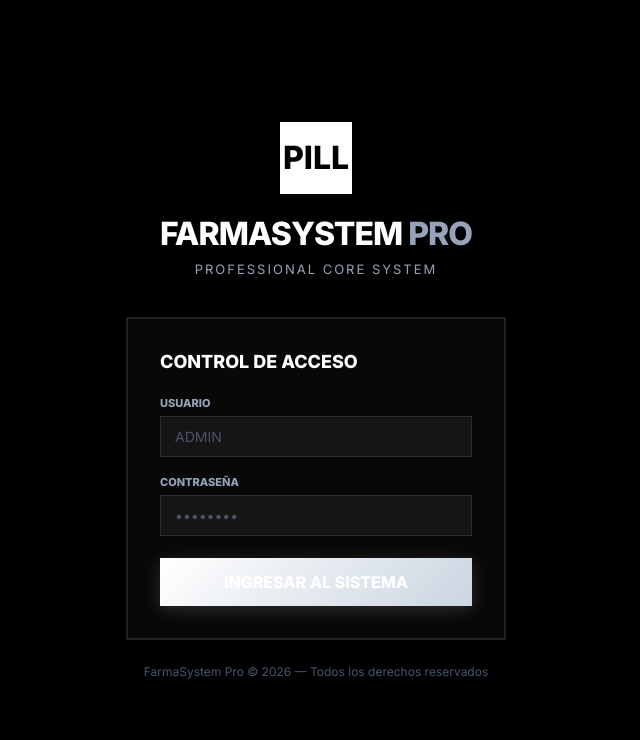
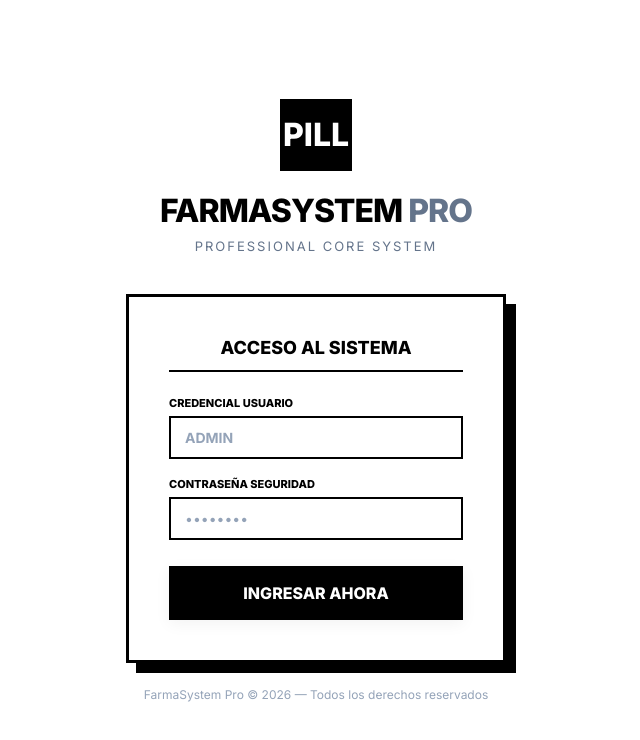
Before and after one commit to moisesx04/facrmacia, a Next.js app: page /login in a window 1280 px wide. Shown: the top 740 px of the page, without its empty margins (324-964 px from the left). Built offline with nearby package versions, Linux system fonts and the light colour scheme.

Commit message:
Migration to High-Contrast Light Mode (White with Black) - Final Design Optimization

```diff
--- a/src/app/globals.css
+++ b/src/app/globals.css
@@ -4,37 +4,37 @@
    DESIGN TOKENS
    ============================================================ */
 :root {
-  --bg-primary: #000000;
-  --bg-secondary: #050505;
-  --bg-card: rgba(255, 255, 255, 0.03);
-  --bg-card-hover: rgba(255, 255, 255, 0.06);
-  --border: rgba(255, 255, 255, 0.1);
-  --border-hover: rgba(255, 255, 255, 0.2);
+  --bg-primary: #ffffff;
+  --bg-secondary: #f8fafc;
+  --bg-card: rgba(0, 0, 0, 0.01);
+  --bg-card-hover: rgba(0, 0, 0, 0.03);
+  --border: rgba(0, 0, 0, 0.1);
+  --border-hover: rgba(0, 0, 0, 0.2);
 
-  --accent: #ffffff;
-  --accent-light: #f1f5f9;
-  --accent-dark: #cbd5e1;
-  --accent-glow: rgba(255, 255, 255, 0.15);
+  --accent: #000000;
+  --accent-light: #334155;
+  --accent-dark: #000000;
+  --accent-glow: rgba(0, 0, 0, 0.05);
 
-  --success: #e2e8f0;
-  --success-glow: rgba(255, 255, 255, 0.1);
-  --warning: #94a3b8;
-  --warning-glow: rgba(255, 255, 255, 0.08);
-  --danger: #ffffff;
-  --danger-glow: rgba(255, 255, 255, 0.2);
-  --info: #cbd5e1;
+  --success: #000000;
+  --success-glow: rgba(0, 0, 0, 0.05);
+  --warning: #475569;
+  --warning-glow: rgba(0, 0, 0, 0.03);
+  --danger: #000000;
+  --danger-glow: rgba(0, 0, 0, 0.1);
+  --info: #64748b;
 
-  --text-primary: #ffffff;
-  --text-secondary: #94a3b8;
-  --text-muted: #475569;
+  --text-primary: #000000;
+  --text-secondary: #475569;
+  --text-muted: #94a3b8;
 
   --sidebar-width: 260px;
   --header-height: 64px;
-  --radius: 0px; /* Squared for a more industrial B/W look */
+  --radius: 0px;
   --radius-sm: 0px;
   --radius-lg: 0px;
-  --shadow: 0 4px 0px rgba(255, 255, 255, 0.1);
-  --shadow-lg: 0 8px 0px rgba(255, 255, 255, 0.15);
+  --shadow: 0 4px 12px rgba(0, 0, 0, 0.05);
+  --shadow-lg: 0 8px 30px rgba(0, 0, 0, 0.08);
   --transition: all 0.15s ease-in-out;
 }
 
--- a/src/app/login/page.tsx
+++ b/src/app/login/page.tsx
@@ -32,24 +32,24 @@ export default function LoginPage() {
   }
 
   return (
-    <div style={{ minHeight: "100vh", display: "flex", alignItems: "center", justifyContent: "center", background: "var(--bg-primary)" }}>
+    <div style={{ minHeight: "100vh", display: "flex", alignItems: "center", justifyContent: "center", background: "#ffffff" }}>
       <div style={{ width: "100%", maxWidth: 420, padding: "0 20px" }}>
         {/* Logo */}
         <div style={{ textAlign: "center", marginBottom: 40 }}>
-          <div style={{ width: 72, height: 72, borderRadius: 0, background: "var(--accent)", color: "black", display: "flex", alignItems: "center", justifyContent: "center", margin: "0 auto 20px", fontSize: 32, fontWeight: 800 }}>
+          <div style={{ width: 72, height: 72, borderRadius: 0, background: "#000000", color: "#ffffff", display: "flex", alignItems: "center", justifyContent: "center", margin: "0 auto 20px", fontSize: 32, fontWeight: 800 }}>
             PILL
           </div>
-          <h1 style={{ fontSize: 32, fontWeight: 800, marginBottom: 8, letterSpacing: "-1px" }}>FARMASYSTEM <span style={{ color: "var(--text-secondary)" }}>PRO</span></h1>
-          <p style={{ color: "var(--text-secondary)", fontSize: 13, textTransform: "uppercase", letterSpacing: "2px" }}>Professional Core System</p>
+          <h1 style={{ fontSize: 32, fontWeight: 800, marginBottom: 8, letterSpacing: "-1px", color: "#000000" }}>FARMASYSTEM <span style={{ color: "#64748b" }}>PRO</span></h1>
+          <p style={{ color: "#64748b", fontSize: 13, textTransform: "uppercase", letterSpacing: "2px" }}>Professional Core System</p>
         </div>
 
         {/* Card */}
-        <div className="glass" style={{ padding: 32, borderRadius: 0, border: "2px solid var(--border)" }}>
-          <h2 style={{ fontSize: 18, fontWeight: 800, marginBottom: 24, textTransform: "uppercase" }}>Control de Acceso</h2>
+        <div style={{ padding: 40, borderRadius: 0, border: "3px solid #000000", background: "#ffffff", boxShadow: "10px 10px 0px #000000" }}>
+          <h2 style={{ fontSize: 18, fontWeight: 800, marginBottom: 24, textTransform: "uppercase", color: "#000000", textAlign: "center", borderBottom: "2px solid #000000", paddingBottom: 12 }}>Acceso al Sistema</h2>
 
           <form onSubmit={handleSubmit} style={{ display: "flex", flexDirection: "column", gap: 18 }}>
             <div>
-              <label className="label" htmlFor="email" style={{ textTransform: "uppercase", fontSize: 11, fontWeight: 800 }}>Usuario</label>
+              <label className="label" htmlFor="email" style={{ textTransform: "uppercase", fontSize: 11, fontWeight: 800, color: "#000000" }}>Credencial Usuario</label>
               <input
                 id="email"
                 type="text"
@@ -59,12 +59,12 @@ export default function LoginPage() {
                 onChange={(e) => setEmail(e.target.value)}
                 required
                 autoComplete="email"
-                style={{ borderRadius: 0 }}
+                style={{ borderRadius: 0, border: "2px solid #000000", background: "#ffffff", color: "#000000", fontWeight: 700 }}
               />
             </div>
 
             <div>
-              <label className="label" htmlFor="password" style={{ textTransform: "uppercase", fontSize: 11, fontWeight: 800 }}>Contraseña</label>
+              <label className="label" htmlFor="password" style={{ textTransform: "uppercase", fontSize: 11, fontWeight: 800, color: "#000000" }}>Contraseña Seguridad</label>
               <input
                 id="password"
                 type="password"
@@ -74,13 +74,13 @@ export default function LoginPage() {
                 onChange={(e) => setPassword(e.target.value)}
                 required
                 autoComplete="current-password"
-                style={{ borderRadius: 0 }}
+                style={{ borderRadius: 0, border: "2px solid #000000", background: "#ffffff", color: "#000000" }}
               />
             </div>
 
             {error && (
-              <div style={{ padding: "10px 14px", background: "white", border: "1px solid black", borderRadius: 0, color: "black", fontSize: 12, fontWeight: 800 }}>
-                ERROR: {error}
+              <div style={{ padding: "12px", background: "#000000", border: "1px solid #000000", borderRadius: 0, color: "#ffffff", fontSize: 12, fontWeight: 800, textAlign: "center" }}>
+                ALERTA: {error}
               </div>
             )}
 
@@ -89,9 +89,9 @@ export default function LoginPage() {
               type="submit"
               className="btn btn-primary btn-lg w-full"
               disabled={loading}
-              style={{ marginTop: 4, justifyContent: "center", borderRadius: 0, textTransform: "uppercase", fontWeight: 800 }}
+              style={{ marginTop: 8, justifyContent: "center", borderRadius: 0, textTransform: "uppercase", fontWeight: 800, background: "#000000", color: "#ffffff", height: 54 }}
             >
-              {loading ? "VERIFICANDO..." : "INGRESAR AL SISTEMA"}
+              {loading ? "PROCESANDO..." : "INGRESAR AHORA"}
             </button>
           </form>
         </div>
```
Also changed, not shown: src/app/(dashboard)/dashboard/page.tsx (+32 -38 lines), src/components/Sidebar.tsx (+22 -22 lines).
